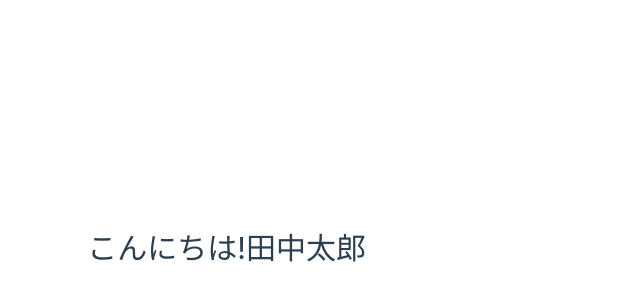
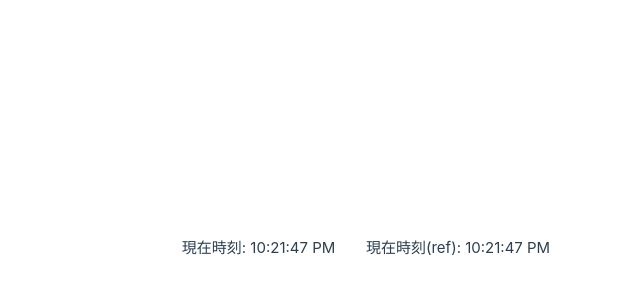
Before and after one commit to nittamatama/vue3-docker, a Vue app in the folder hello-vue/: page / in a window 1280 px wide. Shown: the part 152-452 px from the top of the page, without its empty margins (274-914 px from the left). Built offline with nearby package versions, Linux system fonts and the light colour scheme.

Commit message:
reactive

```diff
--- a/hello-vue/src/App.vue
+++ b/hello-vue/src/App.vue
@@ -1,9 +1,21 @@
 <script setup lang="ts">
-import { ref } from "vue";
+  import { ref } from "vue";
 
-const name = ref("田中太郎");
+  const now = new Date();
+  const nowStr = now.toLocaleTimeString();
+  let timeStr = nowStr;
+  const timeStrRef = ref(nowStr);
+
+  function changeTime(): void {
+    const newTime = new Date();
+    const newTimeStr = newTime.toLocaleTimeString();
+    timeStr = newTimeStr;
+    timeStrRef.value = newTimeStr;
+  }
+  setInterval(changeTime, 1000);
 </script>
 
 <template>
-  <h1>こんにちは!{{ name }}</h1>
+  <p>現在時刻: {{ timeStr }}</p>
+  <p>現在時刻(ref): {{ timeStrRef }}</p>
 </template>
```
